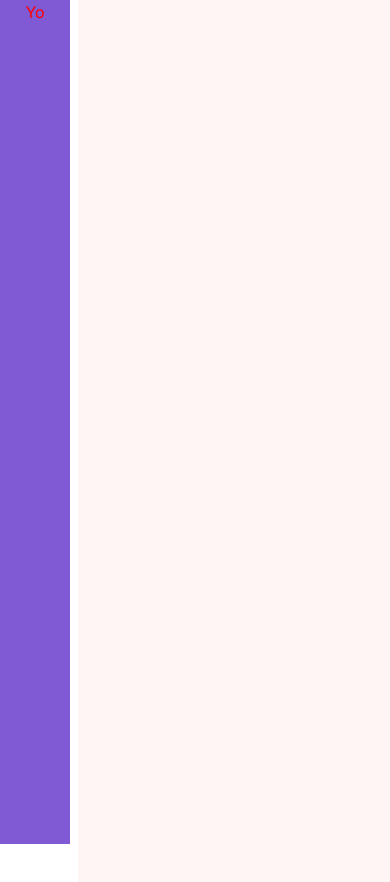
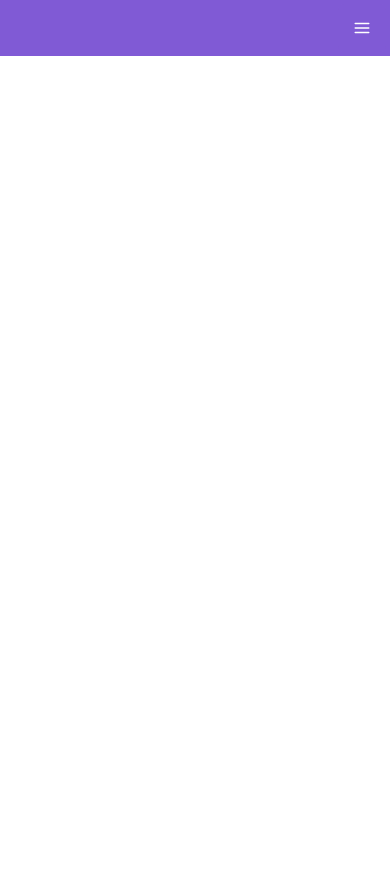
Before and after one commit to Christian-Velez/proyecto-titulacion, a React (Create React App) app: page /admin in a window 390 px wide. Shown: the top 882 px of the page. After the commit the page ends 844 px from the top, so only its background shows below. Built offline with nearby package versions, Linux system fonts and the light colour scheme; sample sign-in values are in the browser's storage.

Commit message:
Add navbar responsive styles

```diff
--- a/src/components/admin/SideBar.js
+++ b/src/components/admin/SideBar.js
@@ -1,20 +1,110 @@
-import { Text, VStack } from '@chakra-ui/react'
-import React from 'react'
+import { CloseIcon, HamburgerIcon } from '@chakra-ui/icons';
+import {
+   Flex,
+   HStack,
+   IconButton,
+   Text,
+   useBreakpoint,
+   VStack,
+} from '@chakra-ui/react';
+import React, { useEffect, useState } from 'react';
 
 const SideBar = () => {
+
+   const [displayMenu, setDisplayMenu] = useState('none');
+
+
+   // Esta parte del codigo cierra el menu flotante si se
+   // hace un resize de la ventana (situacion posible solo en pc, pero por si a caso)
+
+   // No es necesario y se puede quitar
+   const lgBreakpoint = useBreakpoint();
+   useEffect(() => {
+      if(lgBreakpoint === 'lg' || lgBreakpoint ==='xl' || lgBreakpoint === '2xl') {
+         setDisplayMenu('none');
+      }
+   }, [lgBreakpoint])
+
+
    return (
-      <VStack
-         pos='sticky'
+      <Flex
+         position='sticky'
+         w={{ base: 'full', lg: 'auto' }}
          left={0}
          top={0}
-         h='100vh'
-         w='200px'
+         zIndex={999999}
          backgroundColor='purple.500'
+
       >
-         <Text color='red'> Yo </Text>
+         {/*Se muestra en movil*/}
+         <HStack
+            w='100%'
+            display={{ base: 'flex', lg: 'none' }}
+            justify='flex-end'
+            p={1}
+         >
+            <IconButton
+               aria-label='Open Menu'
+               icon={<HamburgerIcon />}
+               size='lg'
+               onClick = { ()=> { setDisplayMenu('flex') }}
+            />
+         </HStack>
 
-      </VStack>
-   )
-}
 
-export default SideBar
+         <VStack
+            w='100vw'
+            bgColor='purple.500'
+            zIndex={9999999}
+            h='100vh'
+            pos='fixed'
+            p={1}
+            paddingLeft={10}
+            top='0'
+            left='0'
+            overflowY='auto'
+            display={displayMenu}
+            alignItems='flex-start'
+            color='white'
+         >
+            <Flex
+               width='full'
+               justifyContent='flex-end'
+            >
+               <IconButton
+                  aria-label='Close Menu'
+                  icon={
+                     <CloseIcon />
+                  }
+                  onClick = { ()=> { setDisplayMenu('none') }}
+               />
+            </Flex>
+               <Text> Si </Text>
+               <Text> Si </Text>
+
+               <Text> Si </Text>
+               <Text> Si </Text>
+               <Text> Si </Text>
+               <Text> Si </Text>
+
+
+
+         </VStack>
+
+
+
+
+
+         {/*Se muestra en pc*/}
+         <VStack
+            h='100vh'
+            w='200px'
+            display={{ base: 'none', lg: 'flex' }}
+         >
+            <Text color='red'> Yo </Text>
+         </VStack>
+      </Flex>
+   );
+};
+
+export default SideBar;
--- a/src/routers/private/AdminRoutes.js
+++ b/src/routers/private/AdminRoutes.js
@@ -1,10 +1,9 @@
-import { HStack } from '@chakra-ui/react';
+import { Stack } from '@chakra-ui/react';
 import React from 'react';
 import {
    Navigate,
    Route,
    Routes,
-   useLocation,
 } from 'react-router-dom';
 import AdminScreen from '../../components/admin/AdminScreen';
 import SideBar from '../../components/admin/SideBar';
@@ -12,7 +11,13 @@ import Yo from '../../components/admin/Yo';
 
 const AdminRoutes = () => {
    return (
-      <HStack w='full' alignItems='flex-start'>
+      <Stack
+         direction={{ base: 'column', lg:'row'}}
+         w='full'
+         alignItems='flex-start'
+
+
+      >
          <SideBar />
 
          <Routes>
@@ -21,8 +26,7 @@ const AdminRoutes = () => {
                element={
                   <div>
 
-                     <HStack bgColor='red.50' w='80vw' h='100vh'/>
-                     <HStack  bgColor='red.50' w='80vw' h='100vh'/>
+
                   </div>
                }
             />
@@ -42,7 +46,7 @@ const AdminRoutes = () => {
                element={<Navigate to='/admin' />}
             />
          </Routes>
-      </HStack>
+      </Stack>
    );
 };
 
```
